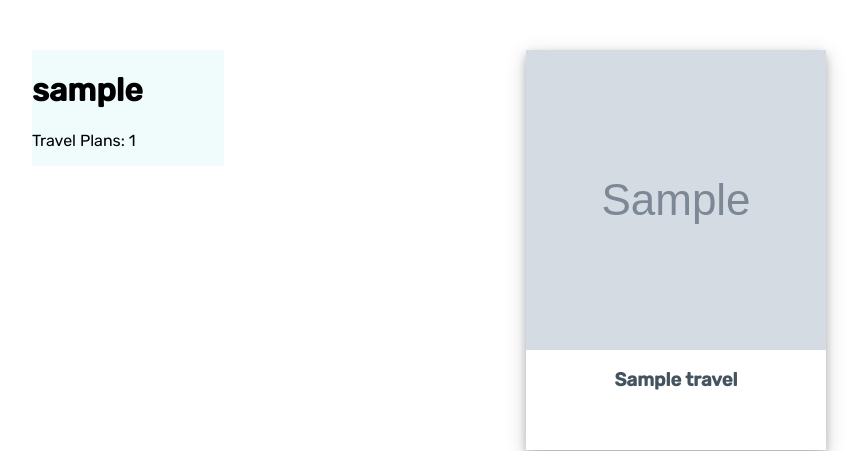
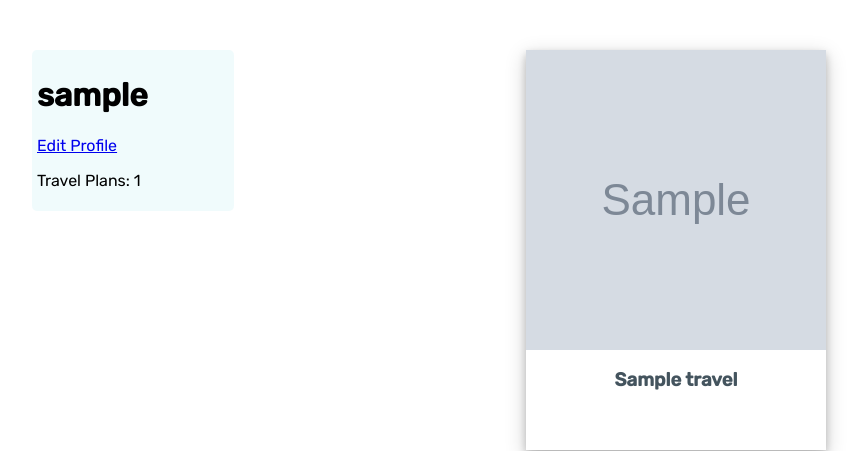
Before and after one commit to jihyekwak/project-4-travel, a Django app: a page that uses main_app/templates/profile.html in a window 1280 px wide. Shown: the part 55-506 px from the top of the page, without its empty margins (48-912 px from the left). Run offline with Django 4.2, Linux system fonts and the light colour scheme; tables that the repository leaves empty hold one stand-in row (values such as "Sample post"); grey boxes marked "Sample" are stand-in pictures.

Commit message:
add profile edit page

```diff
--- a/main_app/static/styles/styles.css
+++ b/main_app/static/styles/styles.css
@@ -165,6 +165,8 @@ List Page Flexbox
     background-color: #CFF2F650;
     margin-top: 50px;
     position: fixed;
+    padding: 5px;
+    border-radius: 5px;
 }
 
 .list-content {
--- a/main_app/templates/profile.html
+++ b/main_app/templates/profile.html
@@ -5,6 +5,7 @@
 
     <div class="list-flex-nav">
             <h1>{{user.username}}</h1>
+            <a href="{% url 'profile_update' user.pk %}">Edit Profile</a>
             <p>Travel Plans: {{user.travel_set.all|length}}</p>
         </div>
 
--- a/main_app/urls.py
+++ b/main_app/urls.py
@@ -25,6 +25,7 @@ urlpatterns = [
     path('logout/', views.logout_view, name="logout"),
     path('signup/', views.signup_view, name="signup"),
 
-    path('user/<username>', views.profile, name='profile')
+    path('user/<username>', views.profile, name='profile'),
+    path('user/<int:pk>/update', views.Profile_Update.as_view(), name='profile_update')
 
 ]
--- a/main_app/views.py
+++ b/main_app/views.py
@@ -1,4 +1,5 @@
 from dataclasses import field
+from pyexpat import model
 from django.shortcuts import render
 from django.urls import reverse
 from django.views import View
@@ -196,3 +197,11 @@ def signup_view(request):
 def profile(request, username):
     user = User.objects.get(username = username)
     return render(request, 'profile.html', {'user':user})
+
+class Profile_Update(UpdateView):
+    model = User
+    fields = ['username', 'first_name', 'last_name']
+    template_name = 'profile_update.html'
+
+    def get_success_url(self):
+        return reverse('profile', kwargs={'username': self.object.username})
```
Also changed, not shown: main_app/templates/profile_update.html (added, +12 -0 lines).
